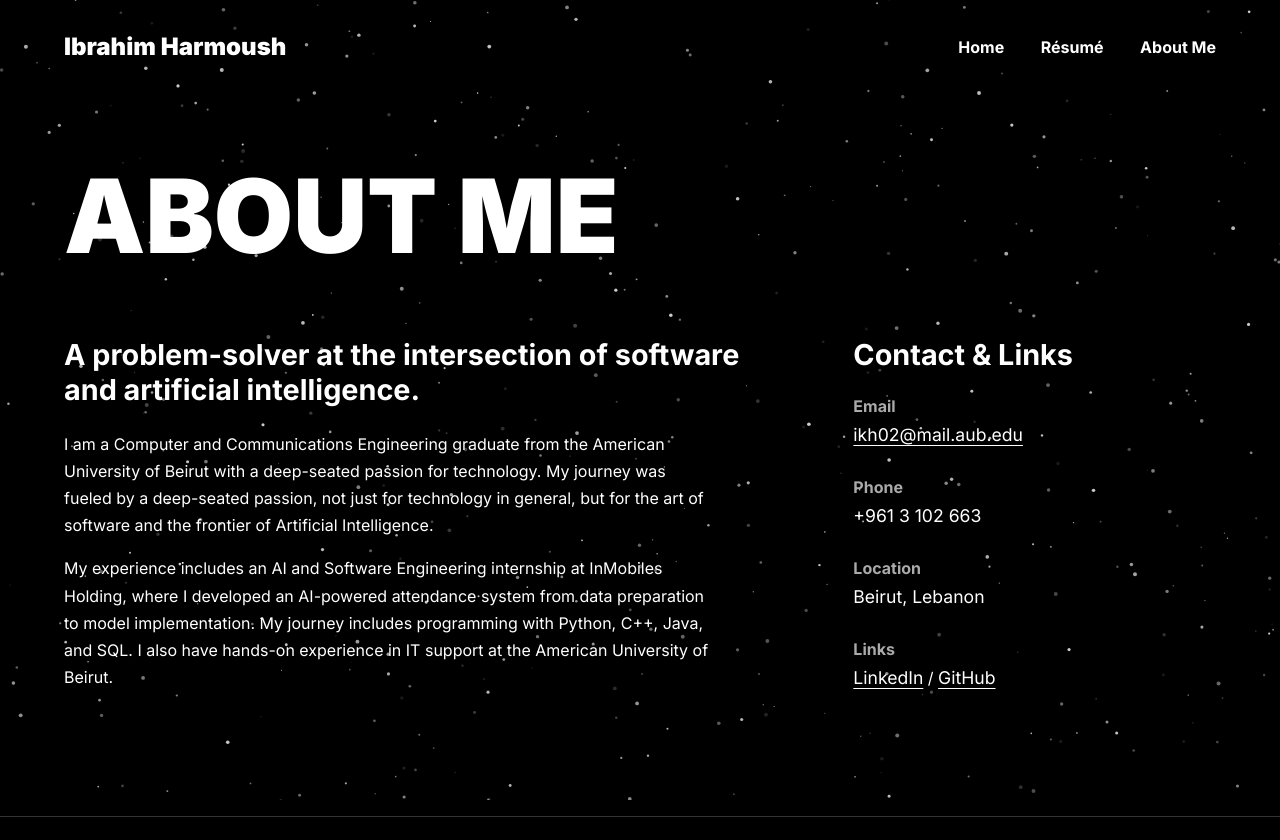
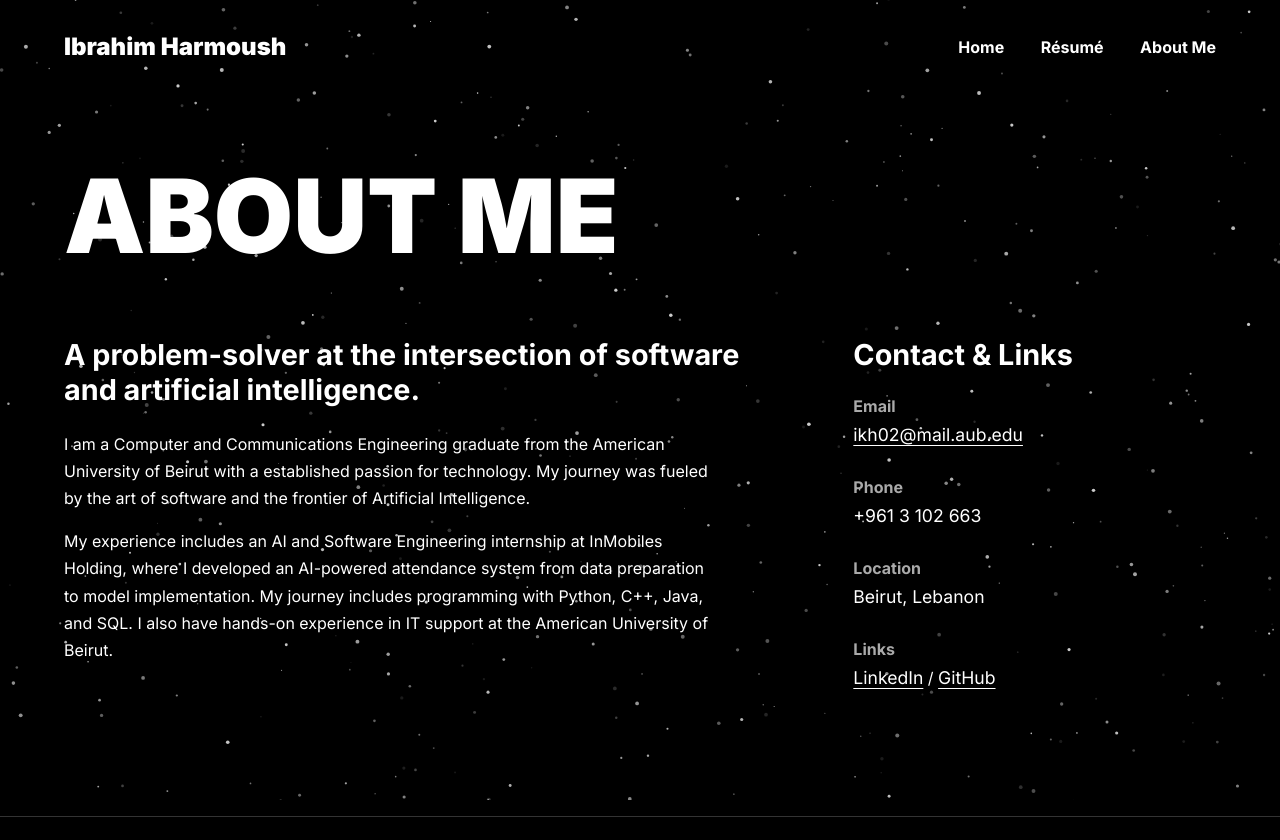
Before and after one commit to ikh02/Portfolio, a Flask app: page /about in a window 1280 px wide. Shown: the top 840 px of the page. Run offline with Flask 3, Linux system fonts and the light colour scheme; some libraries are stand-ins or nearby versions.

Commit message:
Portfolio Update

```diff
--- a/templates/about.html
+++ b/templates/about.html
@@ -31,7 +31,7 @@
                 <div class="about-content">
                     <h3>A problem-solver at the intersection of software and artificial intelligence.</h3>
                     <p>
-                        I am a Computer and Communications Engineering graduate from the American University of Beirut with a deep-seated passion for technology.  My journey was fueled by a deep-seated passion, not just for technology in general, but for the art of software and the frontier of Artificial Intelligence.
+                        I am a Computer and Communications Engineering graduate from the American University of Beirut with a established passion for technology. My journey was fueled by the art of software and the frontier of Artificial Intelligence.
                     </p>
                     <p>
                         My experience includes an AI and Software Engineering internship at InMobiles Holding, where I developed an AI-powered attendance system from data preparation to model implementation. My journey includes programming with Python, C++, Java, and SQL. I also have hands-on experience in IT support at the American University of Beirut.
--- a/templates/resume.html
+++ b/templates/resume.html
@@ -56,7 +56,7 @@
                         <h3>AI and Software Engineering Intern</h3>
                         <span>May 2024 – Aug 2024</span>
                     </div>
-                    <h4>InMobiles Holding, Beirut, Lebanon</h4>
+                    <h4>InMobiles Holding, Mkalles, Lebanon</h4>
                     <p>Worked on developing an AI-powered attendance system using CCTV surveillance. Prepared training data, evaluated face recognition models, and implemented a process to convert faces into vector embeddings for identification.</p>
                 </div>
             </div>
```
Also changed, not shown: 1 other file.
